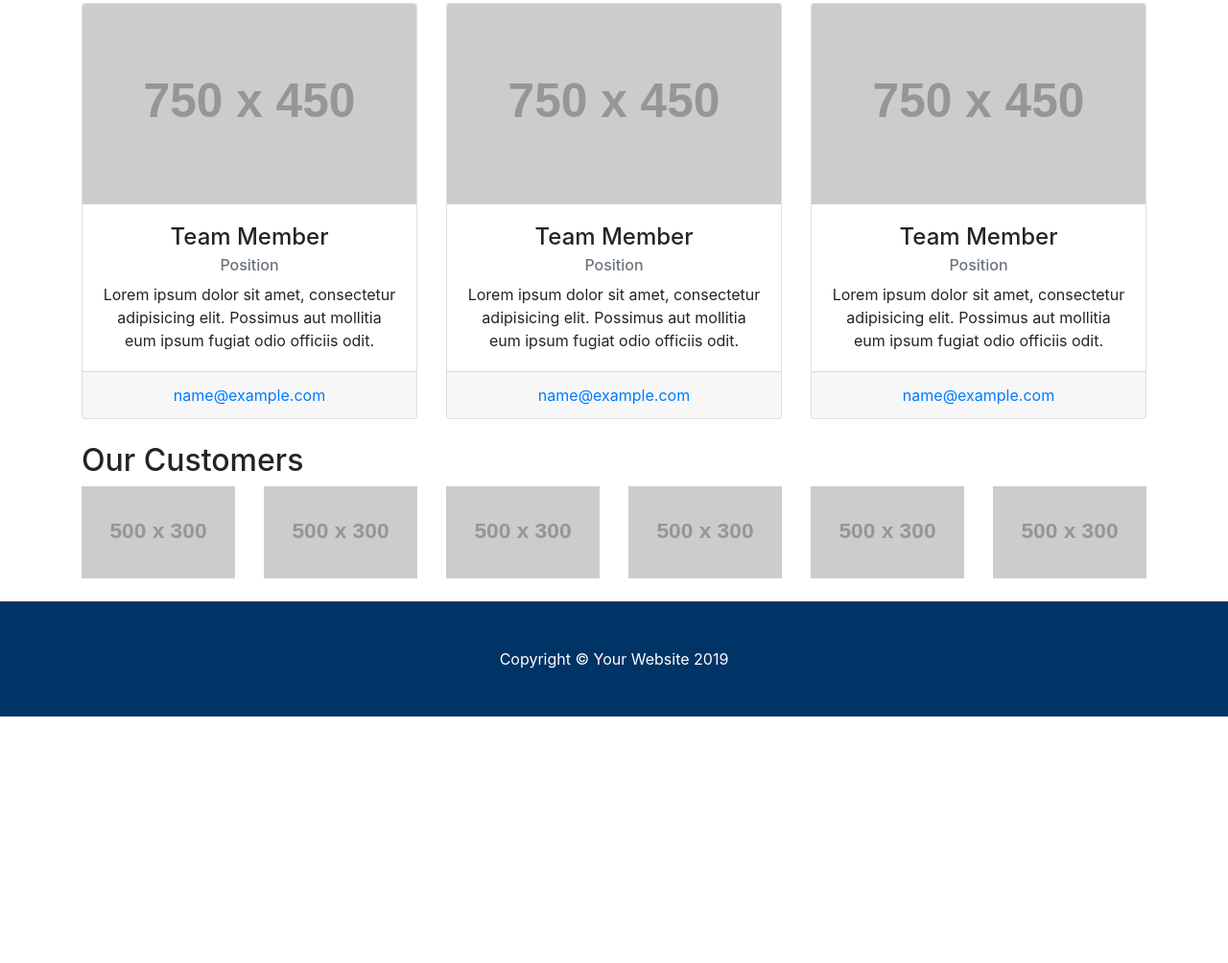
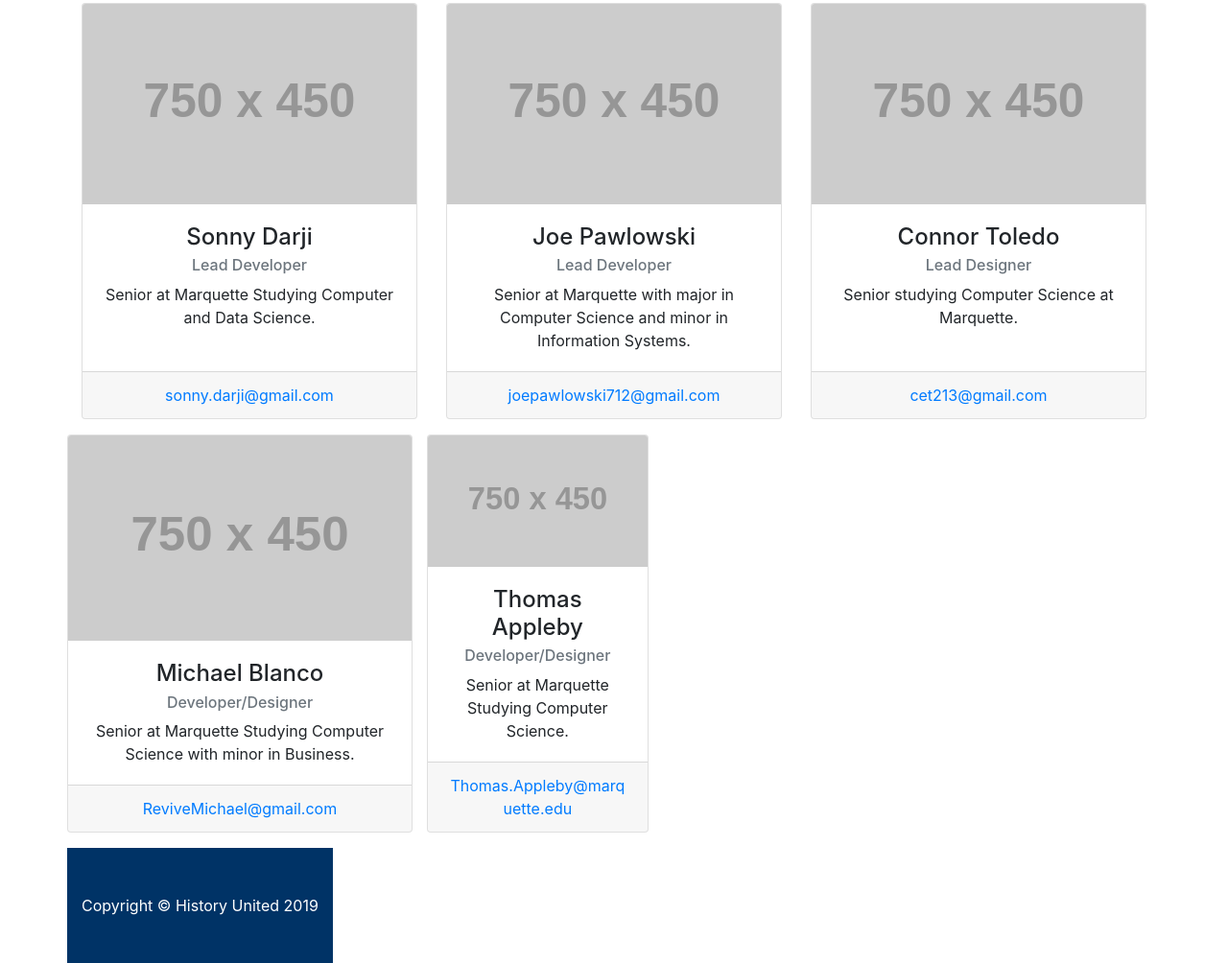
Before and after one commit to JosephPawlowski1/HistoryHub, a website: page about.html in a window 1280 px wide. Shown: the part 634-1638 px from the top of the page at 96% size. Before the commit the page ends 1381 px from the top, so only its background shows below. Drawn offline with Linux system fonts and the light colour scheme; placeholder pictures from the web are drawn by us.

Commit message:
added Team Member Info

```diff
--- a/about.html
+++ b/about.html
@@ -23,7 +23,7 @@
   <!-- Navigation -->
   <nav class="navbar fixed-top navbar-expand-lg navbar-dark bg-dark fixed-top">
     <div class="container">
-      <a class="navbar-brand" href="index.html">Start Bootstrap</a>
+      <a class="navbar-brand" href="index.html">History United</a>
       <button class="navbar-toggler navbar-toggler-right" type="button" data-toggle="collapse" data-target="#navbarResponsive" aria-controls="navbarResponsive" aria-expanded="false" aria-label="Toggle navigation">
         <span class="navbar-toggler-icon"></span>
       </button>
@@ -98,7 +98,7 @@
         <img class="img-fluid rounded mb-4" src="http://placehold.it/750x450" alt="">
       </div>
       <div class="col-lg-6">
-        <h2>About Modern Business</h2>
+        <h2>About History United</h2>
         <p>Lorem ipsum dolor sit amet, consectetur adipisicing elit. Sed voluptate nihil eum consectetur similique? Consectetur, quod, incidunt, harum nisi dolores delectus reprehenderit voluptatem perferendis dicta dolorem non blanditiis ex fugiat.</p>
         <p>Lorem ipsum dolor sit amet, consectetur adipisicing elit. Saepe, magni, aperiam vitae illum voluptatum aut sequi impedit non velit ab ea pariatur sint quidem corporis eveniet. Odit, temporibus reprehenderit dolorum!</p>
         <p>Lorem ipsum dolor sit amet, consectetur adipisicing elit. Et, consequuntur, modi mollitia corporis ipsa voluptate corrupti eum ratione ex ea praesentium quibusdam? Aut, in eum facere corrupti necessitatibus perspiciatis quis?</p>
@@ -110,49 +110,77 @@
     <h2>Our Team</h2>
 
     <div class="row">
-      <div class="col-lg-4 mb-4">
+      <div class="col-lg-4 mb-3">
         <div class="card h-100 text-center">
           <img class="card-img-top" src="http://placehold.it/750x450" alt="">
           <div class="card-body">
-            <h4 class="card-title">Team Member</h4>
-            <h6 class="card-subtitle mb-2 text-muted">Position</h6>
-            <p class="card-text">Lorem ipsum dolor sit amet, consectetur adipisicing elit. Possimus aut mollitia eum ipsum fugiat odio officiis odit.</p>
+            <h4 class="card-title">Sonny Darji</h4>
+            <h6 class="card-subtitle mb-2 text-muted">Lead Developer</h6>
+            <p class="card-text">Senior at Marquette Studying Computer and Data Science.</p>
           </div>
           <div class="card-footer">
-            <a href="#">name@example.com</a>
+            <a href="#">sonny.darji@gmail.com</a>
           </div>
         </div>
       </div>
-      <div class="col-lg-4 mb-4">
+      <div class="col-lg-4 mb-3">
         <div class="card h-100 text-center">
           <img class="card-img-top" src="http://placehold.it/750x450" alt="">
           <div class="card-body">
-            <h4 class="card-title">Team Member</h4>
-            <h6 class="card-subtitle mb-2 text-muted">Position</h6>
-            <p class="card-text">Lorem ipsum dolor sit amet, consectetur adipisicing elit. Possimus aut mollitia eum ipsum fugiat odio officiis odit.</p>
+            <h4 class="card-title">Joe Pawlowski</h4>
+            <h6 class="card-subtitle mb-2 text-muted">Lead Developer</h6>
+            <p class="card-text">Senior at Marquette with major in Computer Science and minor in Information Systems.</p>
           </div>
           <div class="card-footer">
-            <a href="#">name@example.com</a>
+            <a href="#">joepawlowski712@gmail.com</a>
           </div>
         </div>
       </div>
-      <div class="col-lg-4 mb-4">
+      <div class="col-lg-4 mb-3">
         <div class="card h-100 text-center">
           <img class="card-img-top" src="http://placehold.it/750x450" alt="">
           <div class="card-body">
-            <h4 class="card-title">Team Member</h4>
-            <h6 class="card-subtitle mb-2 text-muted">Position</h6>
-            <p class="card-text">Lorem ipsum dolor sit amet, consectetur adipisicing elit. Possimus aut mollitia eum ipsum fugiat odio officiis odit.</p>
+            <h4 class="card-title">Connor Toledo</h4>
+            <h6 class="card-subtitle mb-2 text-muted">Lead Designer</h6>
+            <p class="card-text">Senior studying Computer Science at Marquette.</p>
           </div>
           <div class="card-footer">
-            <a href="#">name@example.com</a>
+            <a href="#">cet213@gmail.com</a>
           </div>
         </div>
       </div>
+      <div class="row">
+        <div class="col-lg-4 mb-3">
+          <div class="card h-100 text-center">
+            <img class="card-img-top" src="http://placehold.it/750x450" alt="">
+            <div class="card-body">
+              <h4 class="card-title">Michael Blanco</h4>
+              <h6 class="card-subtitle mb-2 text-muted">Developer/Designer</h6>
+              <p class="card-text">Senior at Marquette Studying Computer Science with minor in Business.</p>
+            </div>
+            <div class="card-footer">
+              <a href="#">ReviveMichael@gmail.com</a>
+            </div>
+          </div>
+        </div>
+        <div class="row">
+          <div class="col-lg-4 mb-3">
+            <div class="card h-100 text-center">
+              <img class="card-img-top" src="http://placehold.it/750x450" alt="">
+              <div class="card-body">
+                <h4 class="card-title">Thomas Appleby</h4>
+                <h6 class="card-subtitle mb-2 text-muted">Developer/Designer</h6>
+                <p class="card-text">Senior at Marquette Studying Computer Science.</p>
+                </div>
+              <div class="card-footer">
+                <a href="#">Thomas.Appleby@marquette.edu</a>
+              </div>
+            </div>
+          </div>
     </div>
     <!-- /.row -->
 
-    <!-- Our Customers -->
+    <!-- Our Customers
     <h2>Our Customers</h2>
     <div class="row">
       <div class="col-lg-2 col-sm-4 mb-4">
@@ -174,6 +202,7 @@
         <img class="img-fluid" src="http://placehold.it/500x300" alt="">
       </div>
     </div>
+    -->
     <!-- /.row -->
 
   </div>
@@ -182,7 +211,7 @@
   <!-- Footer -->
   <footer class="py-5 bg-dark">
     <div class="container">
-      <p class="m-0 text-center text-white">Copyright &copy; Your Website 2019</p>
+      <p class="m-0 text-center text-white">Copyright &copy; History United 2019</p>
     </div>
     <!-- /.container -->
   </footer>
```
